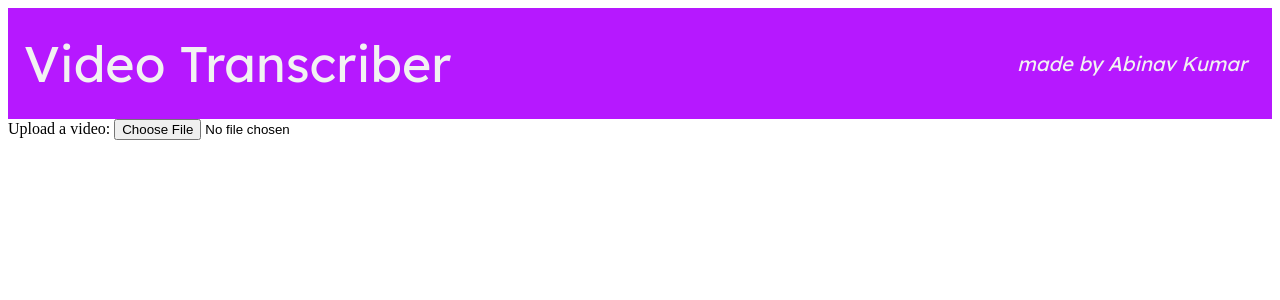
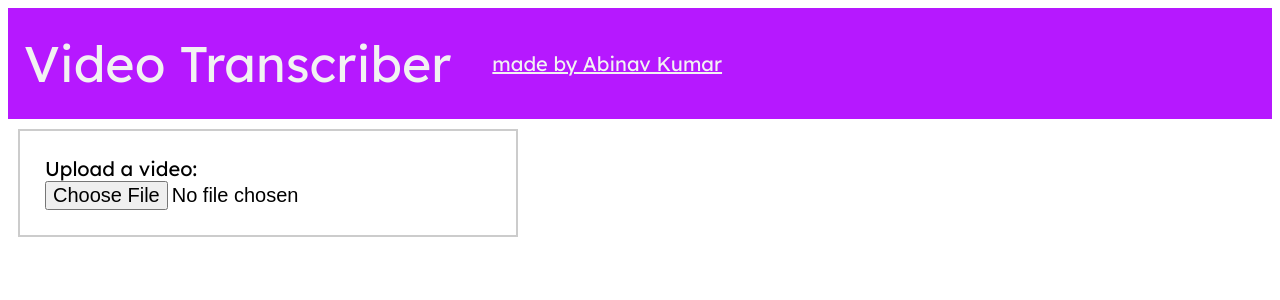
Before and after one commit to AbeetoChanito/lecture-transcriber, a SvelteKit app in the folder client/: page / in a window 1280 px wide. Shown: the top 300 px of the page. Built offline with nearby package versions, Linux system fonts and the light colour scheme.

Commit message:
add core frontend functionality

```diff
--- a/client/src/routes/+page.svelte
+++ b/client/src/routes/+page.svelte
@@ -1,7 +1,10 @@
 <script lang="ts">
 let files: FileList | null = null;
+let videoUrl: string | null = null;
 let uploadError: any = null;
 let videoTranscribed: string | null = null;
+let submitted: boolean = false;
+let output: string | null = null;
 
 async function uploadFile(formData: FormData): Promise<any> {
     console.log("Fetching");
@@ -21,11 +24,12 @@ async function uploadFile(formData: FormData): Promise<any> {
     return await response.json();
 }
 
-$: if (files) {
-    (async () => {
-        console.log("File updated");
+async function submit(): Promise<void> {
+    submitted = true;
 
-        let file: File = files[0];
+    output = "Processing...";
+
+    let file = files?.[0] as File;
 
     let formData = new FormData();
     formData.append("file", file);
@@ -33,13 +37,24 @@ $: if (files) {
     try {
         const response = await uploadFile(formData);
         videoTranscribed = response["video_transcribed"];
-            console.log(`Video transcribed: ${videoTranscribed}`);
+        output = `Video transcribed:\n${videoTranscribed}`;
     } catch (error) {
         uploadError = error;
-            console.log(`Error uploading file: ${uploadError}`);
+        output = `Error uploading file:\n${uploadError}`;
     }
 
+    console.log(output);
+
     files = null;
+}
+
+$: if (files) {
+    (async () => {
+        console.log("File updated");
+
+        let file = files[0];
+
+        videoUrl = URL.createObjectURL(file);
     })();
 }
 </script>
@@ -50,8 +65,8 @@ $: if (files) {
 
 <style>
     body {
+        font-family: lexend;
         margin: 0;
-        font-family: lexend;
     }
 
     .nav {
@@ -64,35 +79,89 @@ $: if (files) {
 
     .nav a {
         color: #f2f2f2;
-        text-align: center;
         padding: 14px 16px;
         text-decoration: none;
         font-size: 50px;
+        left: 10px;
     }
 
     .nav .credit {
-        margin-left: auto;
         color: #f2f2f2;
         font-size: 20px;
-        font-style: italic;
         padding: 25px;
+        text-decoration: underline;
+    }
+
+    .upload-video {
+        width: 500px;
+        height: auto;
+        padding: 25px;
+        margin: 10px 0;
+        border: 2px solid #ccc;
+        box-sizing: border-box;
+        position: relative;
+        left: 10px;
+    }
+
+    .upload-video label {
+        font-size: 20px;
+    }
+
+    .upload-video input {
+        font-size: 20px;
+    }
+
+    .upload-video button {
+        font-size: 20px;
+    }
+
+    .video-container video {
+        margin-left: 10px;
+        width: 50%;
+        height: 50%;
+    }
+
+    .output {
+        width: 1000px;
+        height: auto;
+        padding: 10px;
+        margin: 10px 0;
+        border: 2px solid #ccc;
+        box-sizing: border-box;
+        position: relative;
+        left: 10px;
+        font-size: 10px;
     }
 </style>
 
 <body>
+
 <div class="nav">
     <a href="/">Video Transcriber</a>
     <a href="https://github.com/AbeetoChanito" class="credit" target="_blank">made by Abinav Kumar</a>
 </div>
-</body>
 
+<div class="upload-video">
 <label for="video">Upload a video:</label>
 <input accept="video/mp4" bind:files id="video" name="video" type="file"/>
+<br>
+{#if files}
+<button on:click={submit} style={submitted ? 'display: none' : ''}>Submit Video</button>
+{/if}
+</div>
 
-{#if uploadError}
-    <p>Error uploading file! {uploadError}</p>
+<div class="video-container">
+{#if videoUrl}
+<video controls>
+    <source src={videoUrl} />
+    <track kind="captions" />
+</video>
 {/if}
+</div>
 
-{#if videoTranscribed}
-    <p>Video transcribed: {videoTranscribed}</p>
+{#if output}
+    <div class="output">
+    <h1>{output}</h1>
+    </div>
 {/if}
+</body>
```
Lines whose indentation alone changed are shown as unchanged.
